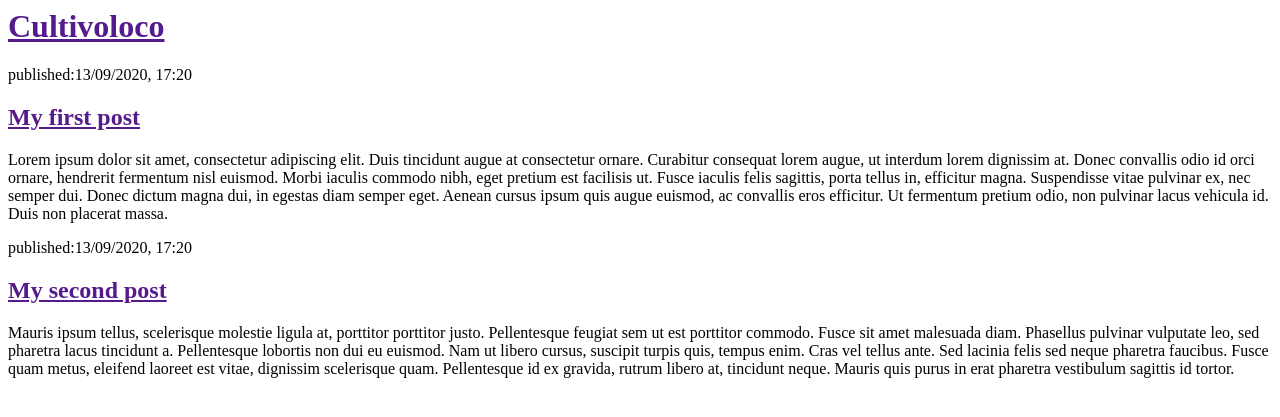
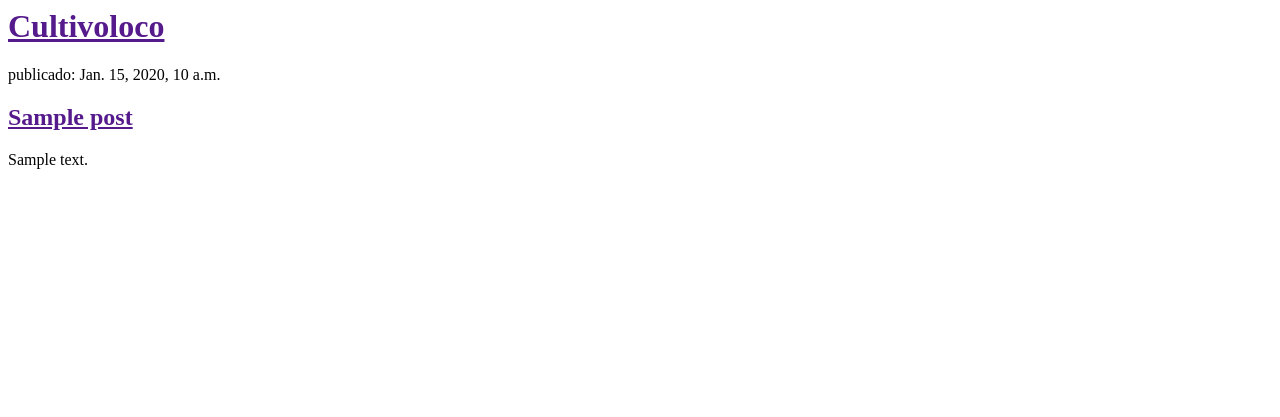
Before and after one commit to cultivoloco/butler, a Django app: page / in a window 1280 px wide. Shown: the top 417 px of the page. Run offline with Django 3.2, Linux system fonts and the light colour scheme; tables that the repository leaves empty hold one stand-in row (values such as "Sample post").

Commit message:
post list

```diff
--- a/blog/templates/blog/post_list.html
+++ b/blog/templates/blog/post_list.html
@@ -10,20 +10,14 @@
             <a href="">Cultivoloco</a>
         </h1>
     </div>
+    {% for post in posts %}
     <div>
-        <p>published:13/09/2020, 17:20</p>
-        <h2><a href="">My first post</a></h2>
-        <p>Lorem ipsum dolor sit amet, consectetur adipiscing elit. Duis tincidunt augue at consectetur ornare. Curabitur consequat lorem augue, ut interdum lorem dignissim at. Donec convallis odio id orci ornare, hendrerit fermentum nisl euismod. Morbi
-            iaculis commodo nibh, eget pretium est facilisis ut. Fusce iaculis felis sagittis, porta tellus in, efficitur magna. Suspendisse vitae pulvinar ex, nec semper dui. Donec dictum magna dui, in egestas diam semper eget. Aenean cursus ipsum quis
-            augue euismod, ac convallis eros efficitur. Ut fermentum pretium odio, non pulvinar lacus vehicula id. Duis non placerat massa.</p>
+        <p>publicado: {{ post.published_date }}</p>
+        <h2><a href="">{{ post.title }}</a></h2>
+        <p>{{ post.text|linebreaksbr }}</p>
     </div>
-    <div>
-        <p>published:13/09/2020, 17:20</p>
-        <h2><a href="">My second post</a></h2>
-        <p>Mauris ipsum tellus, scelerisque molestie ligula at, porttitor porttitor justo. Pellentesque feugiat sem ut est porttitor commodo. Fusce sit amet malesuada diam. Phasellus pulvinar vulputate leo, sed pharetra lacus tincidunt a. Pellentesque lobortis
-            non dui eu euismod. Nam ut libero cursus, suscipit turpis quis, tempus enim. Cras vel tellus ante. Sed lacinia felis sed neque pharetra faucibus. Fusce quam metus, eleifend laoreet est vitae, dignissim scelerisque quam. Pellentesque id ex
-            gravida, rutrum libero at, tincidunt neque. Mauris quis purus in erat pharetra vestibulum sagittis id tortor.</p>
-    </div>
+    {% endfor %}
+
 </body>
 
 </html>
--- a/blog/views.py
+++ b/blog/views.py
@@ -1,6 +1,9 @@
 from django.shortcuts import render
+from django.utils import timezone
+from .models import Post
 
 # Create your views here.
 
 def post_list(request):
-    return render(request, 'blog/post_list.html', {})
+    posts = Post.objects.filter(published_date__lte=timezone.now()).order_by('published_date')
+    return render(request, 'blog/post_list.html', {'posts': posts})
```
